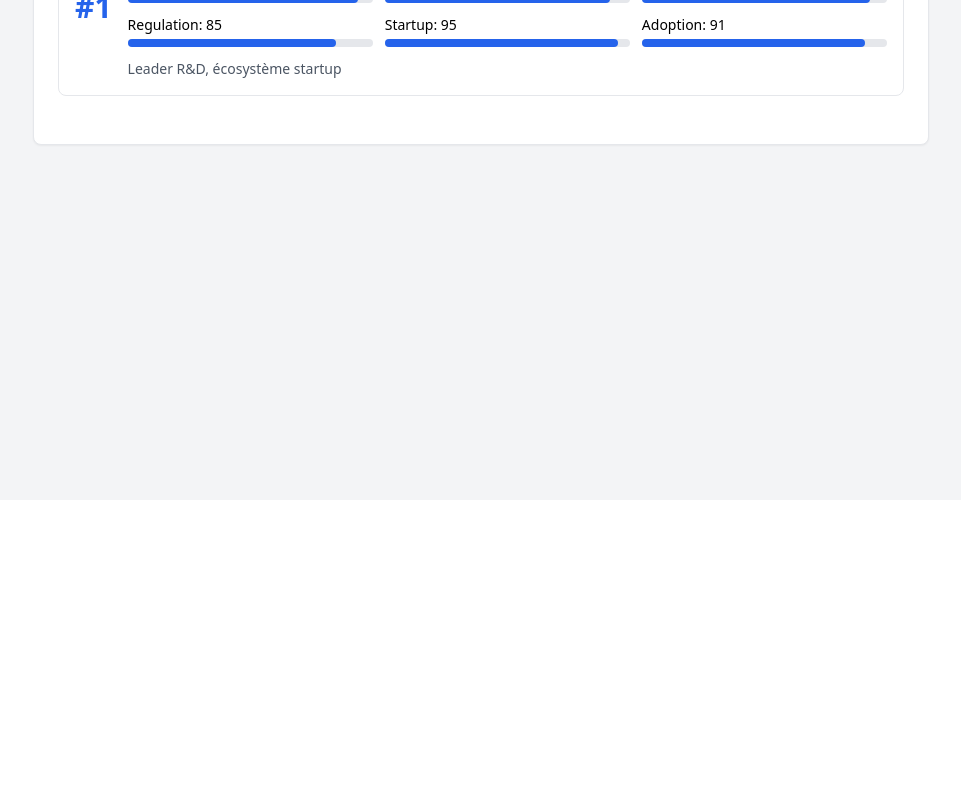
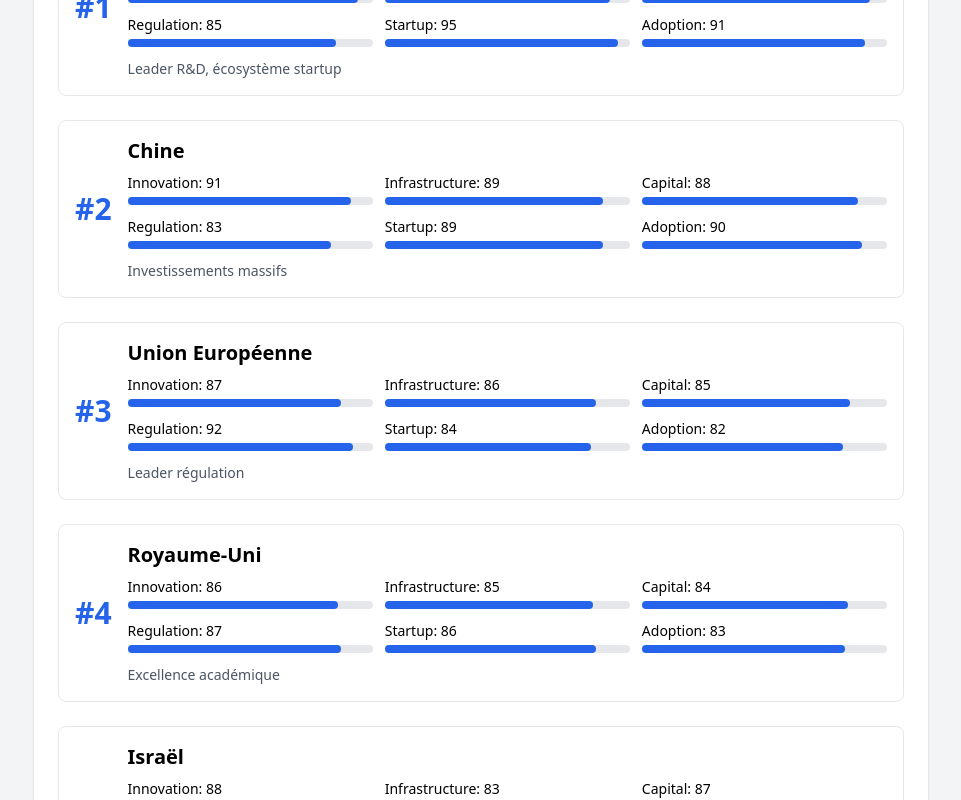
Before and after one commit to celdeldel/ai-rankings, a Next.js app: page / in a window 1280 px wide. Shown: the part 300-1100 px from the top of the page, without its empty margins (159-1120 px from the left). Before the commit the page ends 800 px from the top, so only its background shows below. Built offline with nearby package versions, Linux system fonts and the light colour scheme.

Commit message:
Consolidate all code into index.js

```diff
--- a/pages/index.js
+++ b/pages/index.js
@@ -46,12 +46,18 @@
 // Data
 const globalRankings = [
   { rank: 1, entity: "États-Unis", scores: { innovation: 94, infrastructure: 92, capital: 93, regulation: 85, startup: 95, adoption: 91 }, highlights: "Leader R&D, écosystème startup" },
-  // Ajoutez les autres pays ici
+  { rank: 2, entity: "Chine", scores: { innovation: 91, infrastructure: 89, capital: 88, regulation: 83, startup: 89, adoption: 90 }, highlights: "Investissements massifs" },
+  { rank: 3, entity: "Union Européenne", scores: { innovation: 87, infrastructure: 86, capital: 85, regulation: 92, startup: 84, adoption: 82 }, highlights: "Leader régulation" },
+  { rank: 4, entity: "Royaume-Uni", scores: { innovation: 86, infrastructure: 85, capital: 84, regulation: 87, startup: 86, adoption: 83 }, highlights: "Excellence académique" },
+  { rank: 5, entity: "Israël", scores: { innovation: 88, infrastructure: 83, capital: 87, regulation: 81, startup: 91, adoption: 84 }, highlights: "R&D militaire" }
 ];
 
 const euRankings = [
   { rank: 1, country: "France", scores: { innovation: 90, infrastructure: 87, capital: 85, regulation: 89, startup: 88, adoption: 84 }, highlights: "Plan IA national" },
-  // Ajoutez les autres pays ici
+  { rank: 2, country: "Allemagne", scores: { innovation: 89, infrastructure: 88, capital: 87, regulation: 88, startup: 85, adoption: 86 }, highlights: "Industrie 4.0" },
+  { rank: 3, country: "Pays-Bas", scores: { innovation: 87, infrastructure: 89, capital: 84, regulation: 86, startup: 83, adoption: 85 }, highlights: "Recherche quantique" },
+  { rank: 4, country: "Suède", scores: { innovation: 86, infrastructure: 90, capital: 88, regulation: 85, startup: 82, adoption: 87 }, highlights: "Innovation forte" },
+  { rank: 5, country: "Finlande", scores: { innovation: 85, infrastructure: 88, capital: 89, regulation: 87, startup: 81, adoption: 84 }, highlights: "Formation IA" }
 ];
 
 // Main component
```
